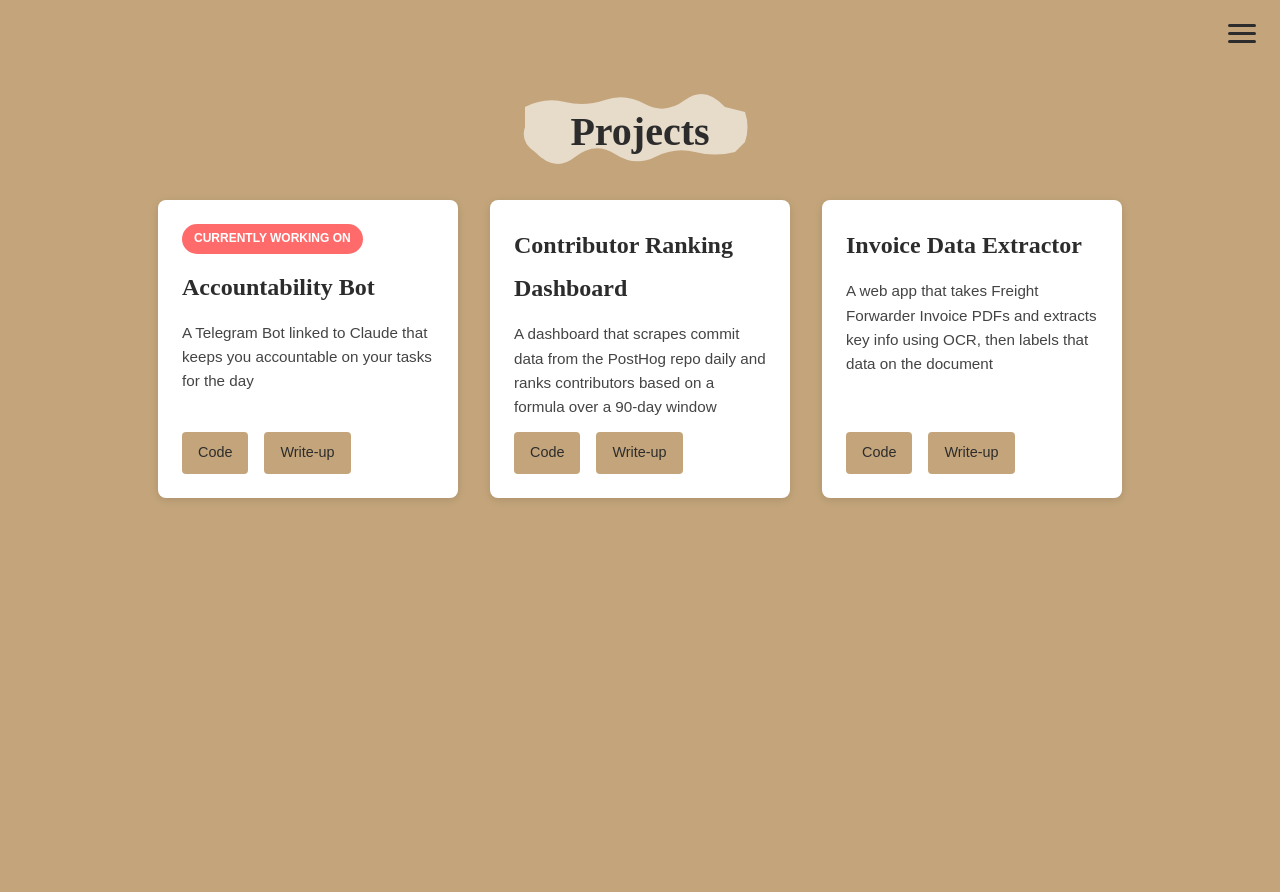
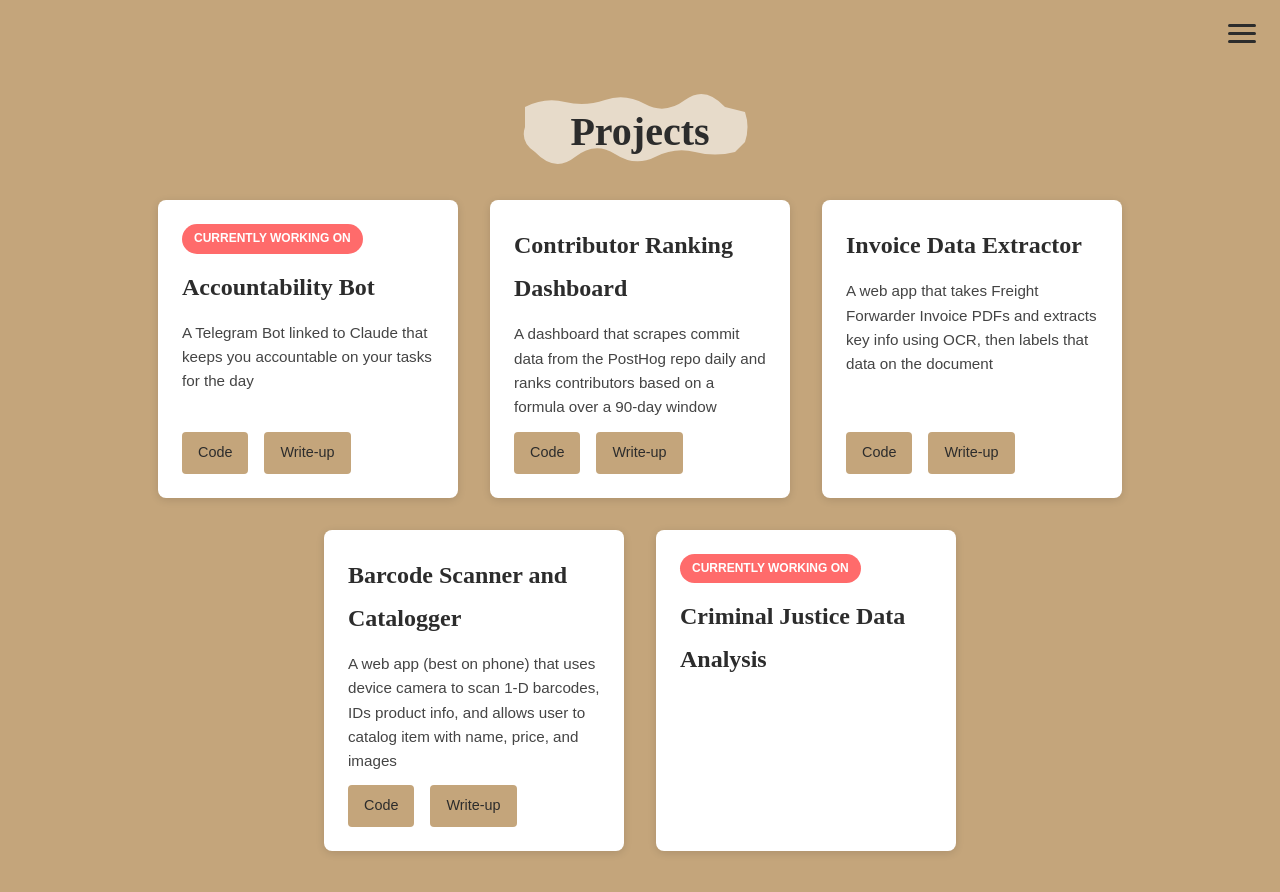
Before and after one commit to jaylocks7/personal-website, a React (Vite) app: page /personal-website/projects in a window 1280 px wide. Shown: the top 892 px of the page. Before the commit the page ends 800 px from the top, so only its background shows below. Built offline with nearby package versions, Linux system fonts and the light colour scheme; a web font is replaced by a local one.

Commit message:
updated projects page

```diff
--- a/src/pages/LandingPage.jsx
+++ b/src/pages/LandingPage.jsx
@@ -40,7 +40,7 @@ function LandingPage() {
             draggable={false}
           />
         </motion.div>
-        <p className="landing-hint">Click me! Or check out the other pages...</p>
+        <p className="landing-hint">Click me ^! Or check out the other pages...</p>
       </div>
     </div>
   );
--- a/src/pages/Projects.jsx
+++ b/src/pages/Projects.jsx
@@ -25,6 +25,22 @@ const SAMPLE_PROJECTS = [
     writeupLink: 'https://github.com/jaylocks7/ff-invoice-extractor-project/blob/main/README.md',
     gifSrc: '',
     isCurrentlyWorking: false,
+  },
+  {
+    name: 'Barcode Scanner and Catalogger',
+    description: 'A web app (best on phone) that uses device camera to scan 1-D barcodes, IDs product info, and allows user to catalog item with name, price, and images',
+    codeLink: 'https://github.com/jaylocks7/barcode-photo-capture',
+    writeupLink: 'https://docs.google.com/document/d/1rgnBZXy9Hj0FO_9EhE4NvBzop8guy4AZS_IRNCBvM60/edit?usp=sharing',
+    gifSrc: '',
+    isCurrentlyWorking: false,
+  },
+  {
+    name: 'Criminal Justice Data Analysis',
+    description: '',
+    codeLink: '',
+    writeupLink: '',
+    gifSrc: '',
+    isCurrentlyWorking: true,
   }
 ];
 
```
